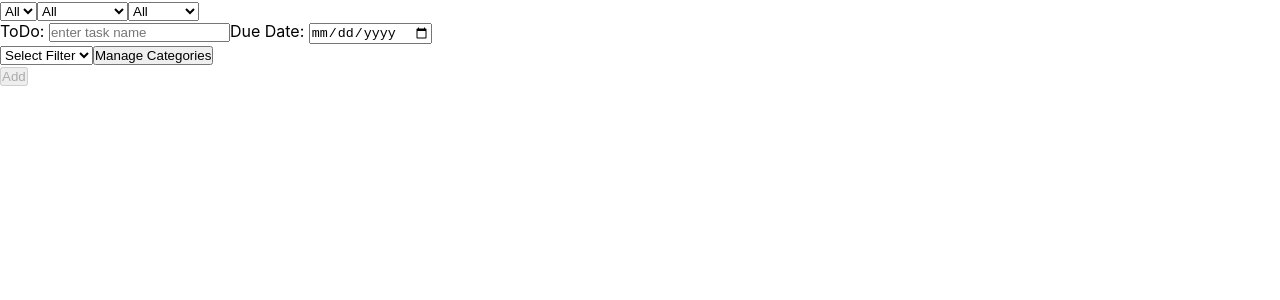
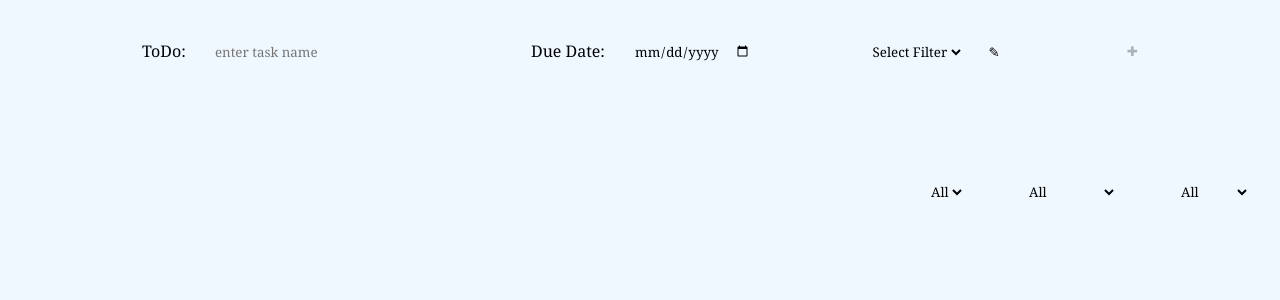
Before and after one commit to taanyaaharidassprasad06/productivity-app, a React (Create React App) app: page / in a window 1280 px wide. Shown: the top 300 px of the page. Built offline with nearby package versions, Linux system fonts and the light colour scheme.

Commit message:
added CSS styling

```diff
--- a/src/App.css
+++ b/src/App.css
@@ -2,14 +2,126 @@
     margin: 0;
     padding: 0;
     box-sizing: border-box;
+    font-family:Georgia, 'Times New Roman', Times, serif;
+}
+
+body {
+    background-color: aliceblue;
 }
 
 fieldset {
     border: none;
 }
 
-.task-container {
+.task {
     display: flex;
-    flex-direction: column;
+    flex-direction: row;
+    justify-content: space-between;
+    align-items: center;
+    padding: 15px 30px;
+    margin: 20px;
+    border-radius: 10px;
+}
+
+.action-btn, .status-select, .edit-mode, .category-select, .input-field, .edit-filter, .filter-by-val {
+    background-color: transparent;
+    border: none;
+    cursor: pointer;
+}
+
+.edit-task {
+    display: flex;
+    flex-direction: row;
+    justify-content: space-between;
     align-items: center;
 }
+
+.edit-mode:focus, .category-select:focus, .input-field:focus, .edit-filter:focus {
+    outline: none;
+    border-bottom: 1px solid gray;
+}
+
+.label-name {
+    margin-right: 25px;
+}
+
+.input-field {
+    margin-right: 15px;
+    border: none;
+    background-color: transparent;
+}
+
+.todo-form {
+    display: flex;
+    flex-direction: row;
+    justify-content: space-evenly;
+    align-items: center;
+    padding: 20px;
+    margin: 20px;
+    border-radius: 10px;
+    /*background-color: rgb(236, 236, 236);*/
+    margin-bottom: 100px;
+}
+
+.category-btn {
+    margin: 0 25px;
+}
+
+.color-selection {
+    border: none;
+    width: 20px;
+}
+
+.customize-filter {
+    display: flex;
+    justify-content: center;
+    align-items: center;
+}
+
+.filter-list {
+    display: flex;
+}
+
+.edit-category-btn {
+    display: flex;
+    margin-left: 20px;
+    gap: 20px;
+}
+
+.del-btn {
+    color: red;
+}
+
+.filter-name {
+    padding: 1px;
+    border-radius: 7px;
+    width: 100%;
+    text-align: center;
+    margin-bottom: 5px;
+}
+
+.edit-filter {
+    text-align: center;
+}
+
+.task-action-btns {
+    display: flex;
+    flex-direction: row;
+    gap: 30px;
+}
+
+.create-task-btn {
+    margin-left: 20px;
+}
+
+.filter-by {
+    display: flex;
+    justify-content: right;
+    align-items: center;
+    gap: 30px;
+}
+
+.filter-by-val {
+    outline: none;
+    margin-right: 30px;
+}
--- a/src/components/AddModal.js
+++ /dev/null
@@ -1,35 +0,0 @@
-import '../App.css';
-import { useState } from "react";
-import { useTasks } from "./TaskContext";
-import TaskForm from "./TaskForm";
-
-function AddModal() {
-    const { add } = useTasks();
-    const [open, setOpen] = useState(false);
-    const [title, setTitle] = useState("");
-
-    return (
-        <div>
-            {open ? (
-                <TaskForm taskName={title} addTaskHandler={(newTask) => {
-                    add(newTask);
-                    setOpen(false);
-                    setTitle("");
-                }}/>
-
-            ) : (
-                <div>
-                    <input
-                        type="text"
-                        placeholder="What would you like to work on today?"
-                        value={title}
-                        onChange={(e) => setTitle(e.target.value)}
-                    />
-                    <button onClick={() => setOpen(true)}>+</button>
-                </div>
-            )}
-        </div>
-    );
-}
-
-export default AddModal;
--- a/src/components/CategorySelection.js
+++ b/src/components/CategorySelection.js
@@ -1,12 +1,13 @@
 import '../App.css';
-import { useState } from "react";
+import { useState} from "react";
 import { useCategories } from "./CategoryContext";
 
-function CategorySelection( { selectedCategory, onSelectChange } ) {
+function CategorySelection( { selectedCategory, onSelectChange, hideManage } ) {
     const { categories, setCategories } = useCategories();
     const [isManaging, setIsManaging] = useState(false);
     const [input, setInput] = useState("");
     const [colorInput, setColorInput] = useState("#ffffff");
+    const [editingIndex, setEditingIndex] = useState(false);
 
     const addFilter = () => {
         const newFilter = input.trim();
@@ -26,11 +27,17 @@ function CategorySelection( { selectedCategory, onSelectChange } ) {
         setCategories(remainingcategories);
     }
 
+    const editFilter = (index, updates) => {
+        setCategories(categories.map((category, i) => (
+            i === index ? {...category, ...updates} : category
+        )))
+    }
+
     return (
         <div>
         {!isManaging ? (
             <div>
-                <select
+                <select className="category-select"
                     value={selectedCategory}
                     onChange={(e) => onSelectChange(e.target.value)}
                 >
@@ -39,33 +46,63 @@ function CategorySelection( { selectedCategory, onSelectChange } ) {
                         <option key={index} value={category.name}>{category.name}</option>
                     ))}
                 </select>
-                <button type="button" onClick={() => setIsManaging(true)}>Manage Categories</button>
+                {!hideManage && (
+                    <button className="action-btn category-btn" type="button" onClick={() => setIsManaging(true)}>✎</button>
+                )}
             </div>
         ) : (
-            <div>
-                <div>
-                    <input
+            <div className="category-settings">
+                <div className="customize-filter">
+                    <input className="input-field"
                         type="text"
                         placeholder="Add filter..."
                         value={input}
                         onChange={(e) => setInput(e.target.value)}
+                        onKeyDown={(e) => {
+                            if(e.key === "Enter") {
+                                e.preventDefault();
+                                addFilter();
+                            }
+                        }}
                     />
-                    <input
+                    <input className="color-selection"
                         type="color"
                         value={colorInput}
                         onChange={(e) => setColorInput(e.target.value)}
                     />
-                    <button type="button" onClick={addFilter}>Add</button>
+                    <button className="action-btn create-task-btn" type="button" onClick={addFilter}>+</button>
                 </div>
                 <div>
                     {categories.map((category, index) => (
                         <div key={index}>
-                            <span>{category.name}</span>
-                            <button type="button" onClick={() => deleteFilter(index)}>X</button>
+                            {editingIndex === index ? (
+                                <div className="customize-filter">
+                                    <input className="edit-filter"
+                                        type="text"
+                                        value={category.name}
+                                        onChange={(e) => editFilter(index, { name: e.target.value })}
+                                    />
+                                    <input className="color-selection"
+                                        type="color"
+                                        value={category.color}
+                                        onChange={(e) => editFilter(index, { color: e.target.value })}
+                                    />
+                                    <button className="action-btn" type="button" onClick={() => setEditingIndex(null)}>✓</button>
+                                </div>
+
+                            ) : (
+                                <div className="filter-list">
+                                    <span className="filter-name" style={{backgroundColor: category.color}}>{category.name}</span>
+                                    <div className="edit-category-btn">
+                                        <button className="action-btn" type="button" onClick={() => setEditingIndex(index)}>✎</button>
+                                        <button className="action-btn del-btn" type="button" onClick={() => deleteFilter(index)}><b>x</b></button>
+                                    </div>
+                                </div>
+                            )}
                         </div>
                     ))}
                 </div>
-                <button type="button" onClick={() => setIsManaging(false)}>Save Changes</button>
+                <button className="action-btn" type="button" onClick={() => setIsManaging(false)}>✓</button>
             </div>
         )}
         </div>
--- a/src/components/Task.js
+++ b/src/components/Task.js
@@ -2,11 +2,14 @@ import '../App.css';
 import { useState } from "react";
 import { useTasks } from "./TaskContext";
 import { useCategories } from "./CategoryContext";
-import TaskEdit from "./TaskEdit";
+import CategorySelection from "./CategorySelection";
 
 function Task( { task } ) {
-    const { edit } = useTasks();
+    const { edit, deleteTodo } = useTasks();
     const { categories } = useCategories();
+    const [name, setName] = useState(task.name);
+    const [date, setDate] = useState(task.due);
+    const [category, setCategory] = useState(task.category);
     const [isEditing, setIsEditing] = useState(false);
 
     // returns category object that matches task's category name or undefined if not found
@@ -14,32 +17,27 @@ function Task( { task } ) {
     // if categoryObj is found use its color else use white
     const bgColor = categoryObj ? categoryObj.color : "#ffffff";
 
-    // Flow of editing a task:
-    // 1. Task renders TaskEdit when isEditing = true
-    // 2. Task passes its handleSave function to TaskEdit as the prop "onSave"
-    // 3. User edits fields in TaskEdit (name, due date, category)
-    // 4. TaskEdit.handleSave() collects the updated values into an "updates" object
-    // 5. TaskEdit calls onSave(updates) → this actually calls Task.handleSave()
-    // 6. Task.handleSave() calls edit(task.id, updates) from TaskContext to update the task
-    // 7. Task then sets isEditing = false to exit edit mode
-    const handleSave = (updates) => {
-        edit(task.id, updates);
+    const handleSave = () => {
+        edit(task.id, {name, due: date, category});
         setIsEditing(false);
     }
 
     return (
         <div>
             {isEditing ? (
-                <TaskEdit
-                    task={task}
-                    onSave={handleSave}
-                />
-            ) : (
-                <div style={{backgroundColor: bgColor}}>
-                    <p>{task.name}</p>
-                    <p>{task.due}</p>
-                    <p>{task.category}</p>
-                    <select
+                <div className="task" style={{backgroundColor: bgColor}}>
+                    <input className="edit-mode"
+                        type="text"
+                        value={name}
+                        onChange={(e) => setName(e.target.value)}
+                    />
+                    <input className="edit-mode"
+                        type="date"
+                        value={date}
+                        onChange={(e) => setDate(e.target.value)}
+                    />
+                    <CategorySelection selectedCategory={category} onSelectChange={setCategory} hideManage={isEditing}/>
+                    <select className="status-select edit-mode"
                         value={task.status}
                         onChange={(e) => edit(task.id, { status: e.target.value })}
                     >
@@ -47,7 +45,26 @@ function Task( { task } ) {
                         <option value="active">In Progress</option>
                         <option value="complete">Completed</option>
                     </select>
-                    <button onClick={() => setIsEditing(true)}>Edit</button>
+                    <button className="action-btn" onClick={handleSave}>✓</button>
+                </div>
+            ) : (
+                <div className="task" style={{backgroundColor: bgColor}}>
+                    <p>{task.name}</p>
+                    <p>{task.category}</p>
+                    <select className="status-select"
+                        value={task.status}
+                        onChange={(e) => edit(task.id, { status: e.target.value })}
+                    >
+                        <option value="inactive">Not Started</option>
+                        <option value="active">In Progress</option>
+                        <option value="complete">Completed</option>
+                    </select>
+                    <p>{task.due}</p>
+                    <div className="task-action-btns" style={{backgroundColor: bgColor}}>
+                        <button className="action-btn" onClick={() => setIsEditing(true)}>✎</button>
+                        <button className="action-btn" onClick={() => deleteTodo(task.id)}>❌</button>
+                    </div>
+
                 </div>
             )}
 
--- a/src/components/TaskEdit.js
+++ /dev/null
@@ -1,44 +0,0 @@
-import '../App.css';
-import { useState } from "react";
-import CategorySelection from "./CategorySelection";
-
-function TaskEdit( { task, onSave } ) {
-    const [name, setName] = useState(task.name);
-    const [date, setDate] = useState(task.due);
-    const [category, setCategory] = useState(task.category);
-
-    // User clicks "Done" button in TaskEdit --> collect updated values --> pass them back to Task --> Task updates task in TaskContext
-    const handleSave = () => {
-        const updates = { name, due: date, category };
-        onSave(updates);
-    }
-
-
-    return (
-        <div>
-            <form>
-                <fieldset>
-                    <label htmlFor="name">ToDo: </label>
-                    <input
-                        id="name"
-                        type="text"
-                        value={name}
-                        onChange={(e) => setName(e.target.value)}
-                    />
-                    <label>Due Date: </label>
-                    <input
-                        id="due"
-                        type="date"
-                        value={date}
-                        onChange={(e) => setDate(e.target.value)}
-                    />
-                    <CategorySelection selectedCategory={category} onSelectChange={setCategory}/>
-
-                    <button type="submit" onClick={handleSave}>Done</button>
-                </fieldset>
-            </form>
-        </div>
-    );
-}
-
-export default TaskEdit;
--- a/src/components/TaskForm.js
+++ b/src/components/TaskForm.js
@@ -3,11 +3,10 @@ import { useState } from "react";
 import CategorySelection from "./CategorySelection";
 import { useTasks } from "./TaskContext";
 
-function TaskForm( { /*taskName, addTaskHandler*/ } ) {
-    const [name, setName] = useState(/*taskName*/ "");
+function TaskForm() {
+    const [name, setName] = useState("");
     const [date, setDate] = useState("");
     const [category, setCategory] = useState("");
-    // new line:
     const { add } = useTasks();
 
     const submitHandler = (e) => {
@@ -21,7 +20,6 @@ function TaskForm( { /*taskName, addTaskHandler*/ } ) {
             status: "inactive"
         }
 
-        /*addTaskHandler(newTask);*/
         add(newTask);
 
         setName("");
@@ -30,27 +28,31 @@ function TaskForm( { /*taskName, addTaskHandler*/ } ) {
     }
 
     return (
-        <div className="form-container">
-            <form className="add-todo" onSubmit={submitHandler}>
-                <fieldset>
-                    <label htmlFor="name">ToDo: </label>
-                    <input
+        <div>
+            <form onSubmit={submitHandler}>
+                <fieldset className="todo-form">
+                    <div>
+                        <label className="label-name" htmlFor="name">ToDo: </label>
+                        <input className="input-field"
                             id="name"
                             type="text"
                             placeholder="enter task name"
                             value={name}
                             onChange={(e) => setName(e.target.value)}
                         />
-                    <label>Due Date: </label>
-                    <input
+                    </div>
+                    <div>
+                        <label className="label-name" htmlFor="due">Due Date: </label>
+                        <input className="input-field"
                             id="due"
                             type="date"
                             value={date}
                             onChange={(e) => setDate(e.target.value)}
                         />
+                    </div>
                     <CategorySelection selectedCategory={category} onSelectChange={setCategory}/>
+                    <button className="action-btn" type="submit" disabled={!name}>✚</button>
                 </fieldset>
-                <button type="submit" disabled={!name}>Add</button>
             </form>
         </div>
     );
--- a/src/components/TaskList.js
+++ b/src/components/TaskList.js
@@ -3,7 +3,6 @@ import { useTasks } from "./TaskContext";
 import { useCategories } from "./CategoryContext";
 import { useState } from "react";
 import Task from "./Task";
-import AddModal from "./AddModal";
 import TaskForm from "./TaskForm";
 
 function TaskList() {
@@ -28,30 +27,29 @@ function TaskList() {
 
     return (
         <div>
-            <div>
-                <select value={categoryFilter} onChange={(e) => setCategoryFilter(e.target.value)}>
+            <TaskForm />
+
+            <div className="filter-by">
+                <select className="filter-by-val" value={categoryFilter} onChange={(e) => setCategoryFilter(e.target.value)}>
                     <option value="">All</option>
                     {categories.map((category, index) => (
                         <option key={index} value={category.name}>{category.name}</option>
                     ))}
                 </select>
 
-                <select value={statusFilter} onChange={(e) => setStatusFilter(e.target.value)}>
+                <select className="filter-by-val" value={statusFilter} onChange={(e) => setStatusFilter(e.target.value)}>
                     <option value="">All</option>
                     <option value="inactive">Not Started</option>
                     <option value="active">In Progress</option>
                     <option value="complete">Completed</option>
                 </select>
 
-                <select value={sortOrder} onChange={(e) => setSortOrder(e.target.value)}>
+                <select className="filter-by-val" value={sortOrder} onChange={(e) => setSortOrder(e.target.value)}>
                     <option value="">All</option>
                     <option value="nearest">Nearest</option>
                     <option value="farthest">Farthest</option>
                 </select>
             </div>
-
-            {/*<AddModal/>*/}
-            <TaskForm />
 
             {filteredTodos.map(todo => (
                 <Task key={todo.id} task={todo}/>
```
Also changed, not shown: src/components/TaskContext.js (+6 -1 lines). Lines whose indentation alone changed are shown as unchanged.
